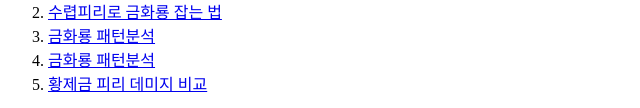
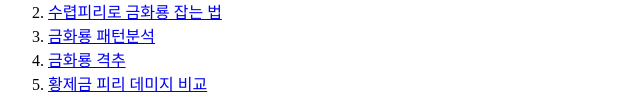
Before and after one commit to GOMDR/Portfolio, a plain HTML site: page index.html in a window 1280 px wide. Shown: the part 1584-1692 px from the top of the page, 0-640 px from the left. Drawn offline with Linux system fonts and the light colour scheme.

Commit message:
Update index.html

```diff
--- a/index.html
+++ b/index.html
@@ -32,7 +32,7 @@
       <li><a href="https://gall.dcinside.com/board/view/?id=monsterhunter&no=3473694" target = "blank">잘 안쓰는 수렵피리 쓰는 법</a></li>
       <li><a href="https://gall.dcinside.com/board/view/?id=monsterhunter&no=3721016" target = "blank">수렵피리로 금화룡 잡는 법</a></li>
       <li><a href="https://gall.dcinside.com/board/view/?id=monsterhunter&no=3683025" target = "blank">금화룡 패턴분석</a></li>
-      <li><a href="https://gall.dcinside.com/board/view/?id=monsterhunter&no=3775582" target = "blank">금화룡 패턴분석</a></li>
+      <li><a href="https://gall.dcinside.com/board/view/?id=monsterhunter&no=3775582" target = "blank">금화룡 격추 </a></li>
       <li><a href="https://gall.dcinside.com/board/view/?id=monsterhunter&no=3758944" target = "blank">황제금 피리 데미지 비교</a></li>
     </ol>
 
```
